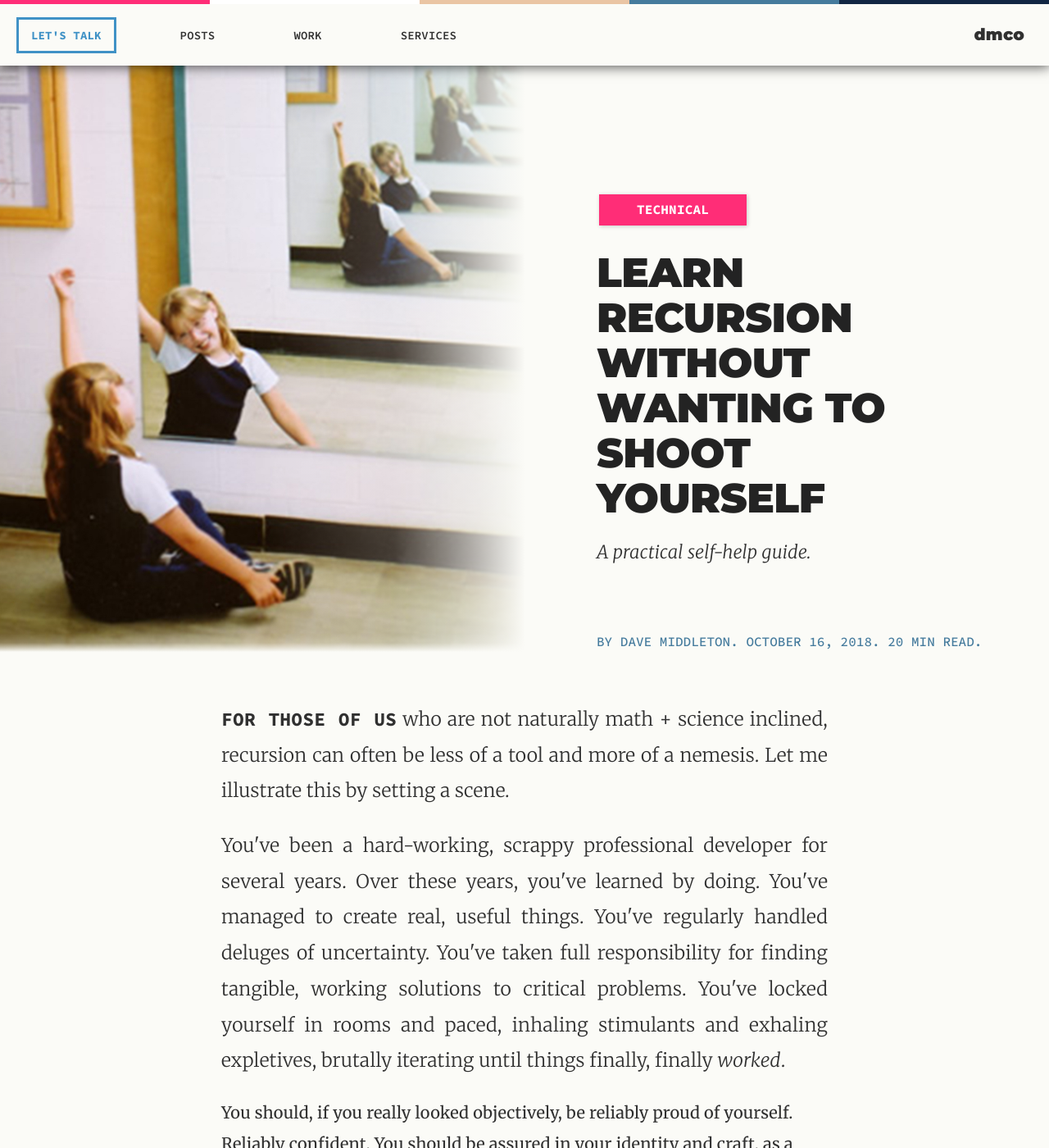
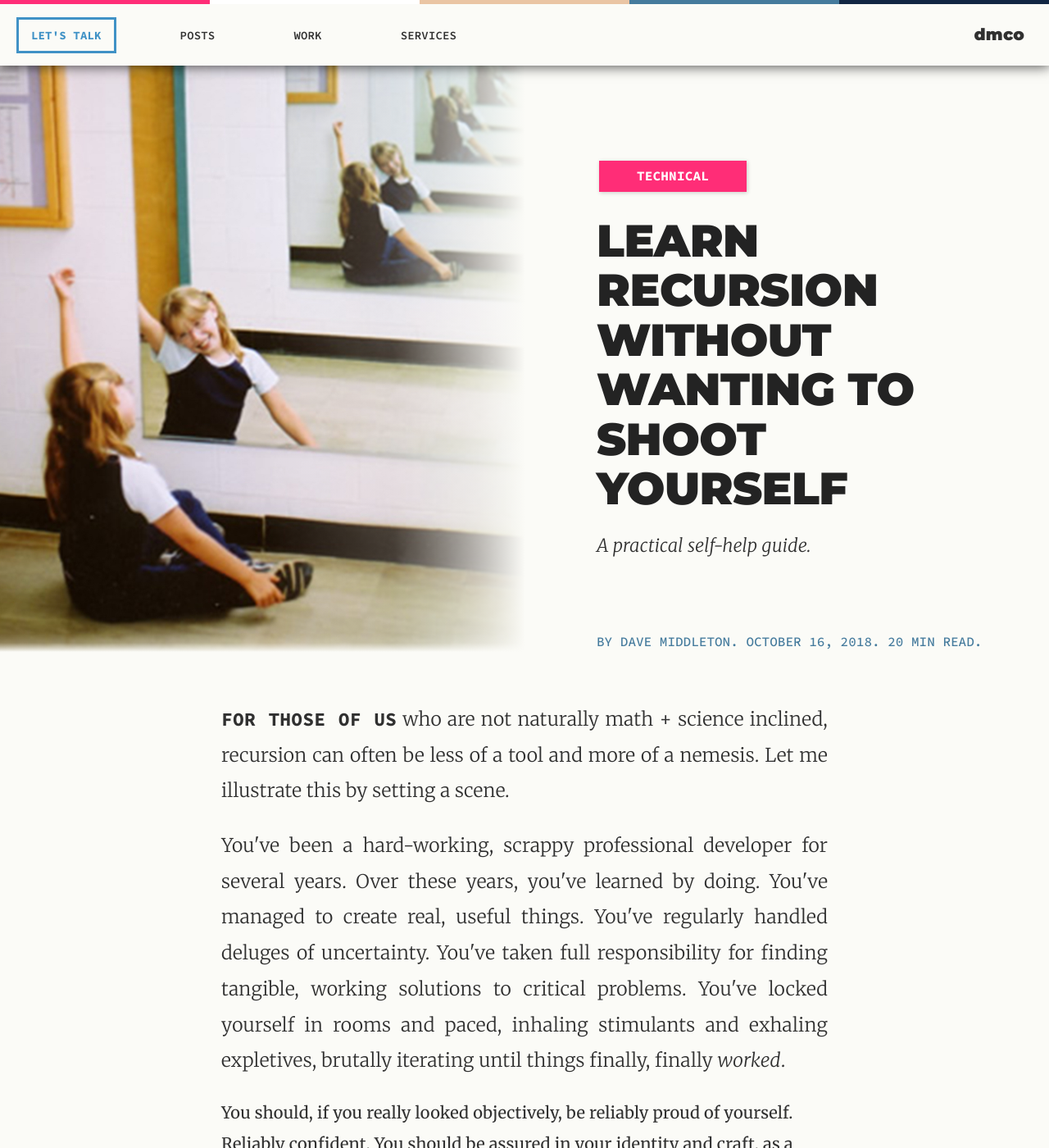
Before and after one commit to middletond/dmco, a Jekyll site: the page built from _posts/2018-4-5-recursion-is-your-friend.md, in a window 1280 px wide and 1400 px high. Shown: the whole window at 82% size. Built offline with Jekyll 4.4.1, drawn with Linux system fonts in a browser that asks for light colours.

Commit message:
Deal with mid-size tablet issue in portrait post view

```diff
--- a/_sass/_post.scss
+++ b/_sass/_post.scss
@@ -186,9 +186,10 @@
 				width: 50%;
 				position: relative;
 				z-index: 2;
-				// padding: 0;
+				padding-top: 0; // vertically center w flex instead
 				@include flex_display();
 				@include flex_align_items(center);
+				@include below($break-small) { padding-top: 5px;}
 				.inner-wrap {
 					position: static; // allow .post-meta to get pinned outside of .inner-wrap
 					margin: 0px 10%;
@@ -207,23 +208,27 @@
 								width: 30px;
 								height: 30px;
 							}
-							@include below($break-x-large) {
+							@include below(1500px) { // width of normal post-meta
 								text-align: left;
 								.corner { display: none; }
 							}
+							// XXX this is hacky and needs fixing
+							@include between($break-mobile-nav, 1150px) { display: none; }
 
 						}
 					}
 					.post-category {
 						margin-left: 3px;
 						@include below($break-mobile-nav) { margin-left: auto }
+						@include below($break-small) { margin-bottom: 0px; }
 					}
 					.post-title, .post-tagline {
 						text-align: left;
 						@include below($break-mobile-nav) { text-align: center; }
 					}
 					.post-title {
-						@include above($break-mobile-nav) { font-size: 50px; }
+						@include above($break-medium) { font-size: 60px; }
+						@include above($break-mobile-nav) { font-size: 55px; }
 						@include above($break-x-large) { font-size: 70px; }
 					}
 					.post-tagline {
```
